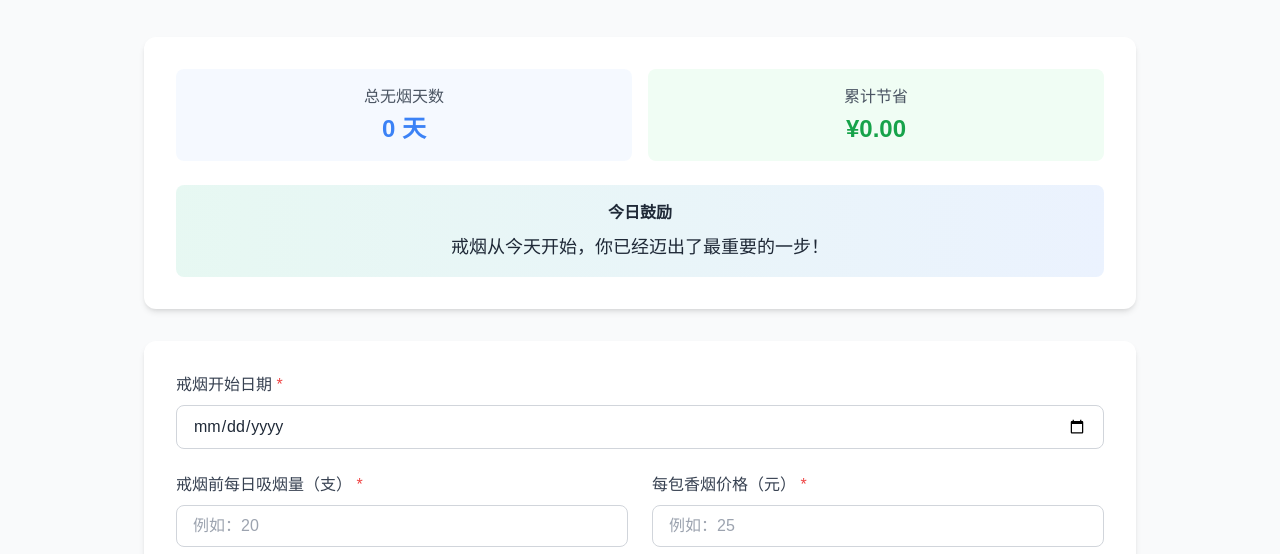
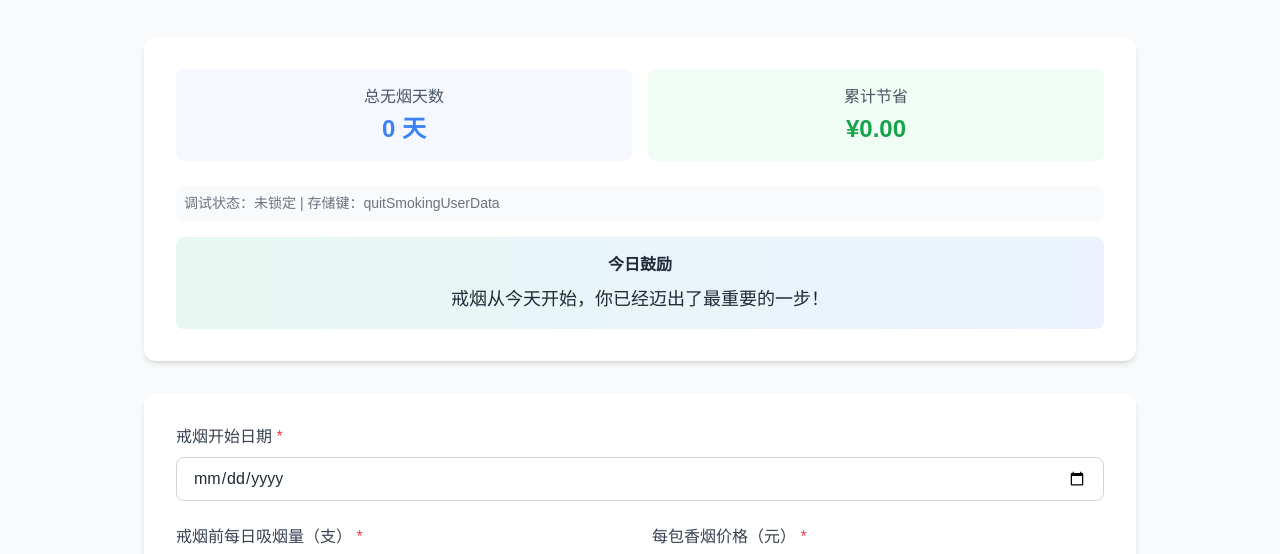
Before and after one commit to zhixiangtang/quit-smoking-website, a plain HTML site: page track.html in a window 1280 px wide. Shown: the part 203-757 px from the top of the page. Drawn offline with nearby package versions, Linux system fonts and the light colour scheme; files that its build step writes are made by us from their sources.

Commit message:
Update track.html

```diff
--- a/track.html
+++ b/track.html
@@ -4,7 +4,7 @@
   <meta charset="UTF-8">
   <meta name="viewport" content="width=device-width, initial-scale=1.0">
   <title>我的戒烟旅程 - 戒烟助手</title>
-  <!-- 引入外部资源 -->
+  <!-- 外部资源 -->
   <script src="https://cdn.tailwindcss.com"></script>
   <link rel="stylesheet" href="https://cdnjs.cloudflare.com/ajax/libs/font-awesome/6.5.1/css/all.min.css">
   <link rel="stylesheet" href="/quit-smoking-website/css/style.css">
@@ -67,8 +67,13 @@
         </div>
       </div>
 
+      <!-- 调试信息（可选，便于验证状态） -->
+      <div class="p-2 bg-gray-50 rounded-lg text-sm text-gray-500 hidden md:block">
+        调试状态：<span id="debugLockState">未锁定</span> | 存储键：quitSmokingUserData
+      </div>
+
       <!-- 鼓励语 -->
-      <div class="p-4 bg-gradient-to-r from-primary/10 to-secondary/10 rounded-lg text-center">
+      <div class="p-4 bg-gradient-to-r from-primary/10 to-secondary/10 rounded-lg text-center mt-4">
         <h3 class="font-semibold mb-2">今日鼓励</h3>
         <p id="encourageText" class="text-lg font-medium">戒烟从今天开始，你已经迈出了最重要的一步！</p>
       </div>
```
